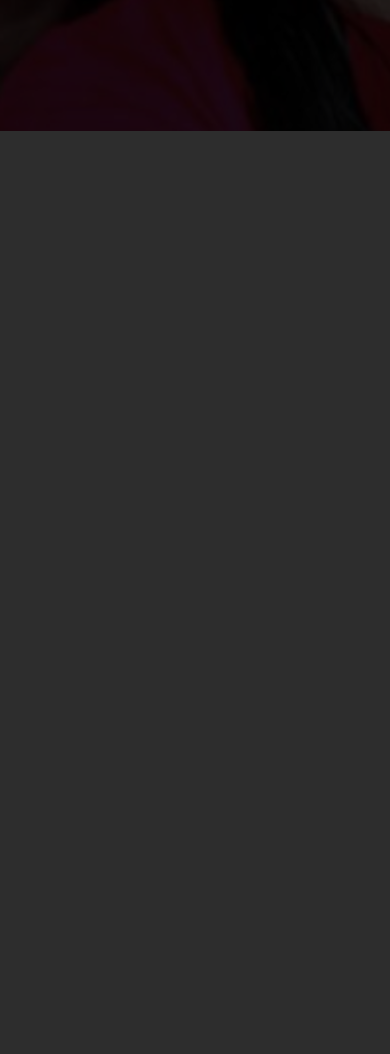
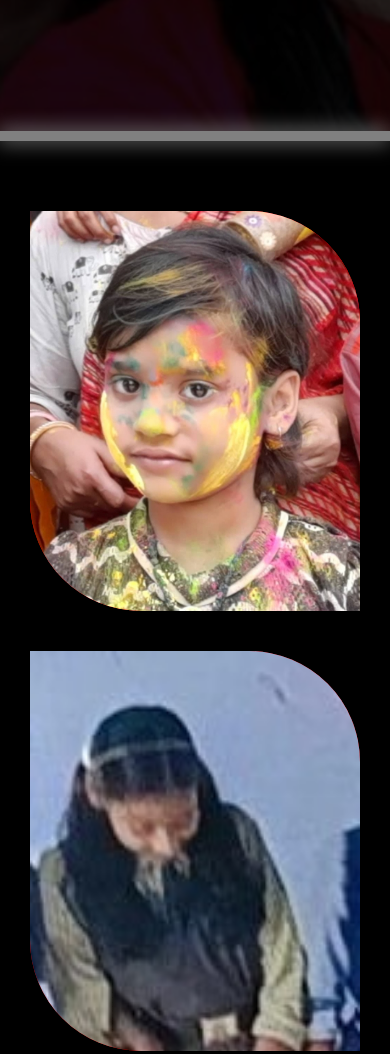
Before and after one commit to sweta73719/Portfolio, a plain HTML site: page index.html in a window 390 px wide. Shown: the part 544-1598 px from the top of the page. Before the commit the page ends 844 px from the top, so only its background shows below. Drawn offline with Linux system fonts and the light colour scheme; a web font is replaced by a local one.

Commit message:
Added Images of Sweta

```diff
--- a/index.html
+++ b/index.html
@@ -42,11 +42,25 @@
             <span id="name" class="first-name">Sweta <span class="last-name">Choudhary</span></span>
             <span id="bin">Innocent, Cutness, Smart, Introvert</span>
             <span class="bin-box">
-                The Site is dedicated to a Girl Named Sweta Kumari Choudhary.. <span style="color: red;">Scroll Down For more information</span>
+                The Site is dedicated to a Girl Named Sweta Kumari Choudhary.. <span style="color: red;">Scroll Down For
+                    more information</span>
             </span>
         </div>
     </div>
+    <div class="line"></div>
 
+    <div class="bin-box1">
+        <div class="image-bin">
+            <img src="assets/overdos of cutness.jpg" alt="error" id="image-1">
+        </div>
+        <div class="image-bin">
+            <img src="assets/enjoying the time.jpg" alt="" id="image-2">
+        </div>
+        <div class="image-bin">
+            <img src="assets/getting bored.jpg" alt="" id="image-3">
+        </div>
+
+    </div>
 </body>
 
 </html>
--- a/style.css
+++ b/style.css
@@ -10,10 +10,11 @@
             margin: 0;
             padding: 0;
             box-sizing: border-box;
+            color: white;
         }
 
         body {
-            background-color: var(--third-color);
+            background-color: var(--secondary-color);
         }
 
         #header {
@@ -239,3 +240,86 @@
                 font-size: 16px;
             }
         }
+
+        .line {
+            height: 10px;
+            width: 100%;
+            border: 1px solid gray;
+            background-color: gray;
+            box-shadow: -1px 0px 20px 1px gray;
+            position: relative;
+        }
+
+        .bin-box1 {
+            margin: auto;
+            display: flex;
+            justify-content: space-around;
+            flex-wrap: wrap;
+            gap: 20px;
+            margin-top: 40px;
+            padding: 30px;
+        }
+
+        .image-bin {
+            background-color: red;
+            overflow: hidden;
+            border-top-right-radius: 111px;
+            border-bottom-left-radius: 111px;
+            height: 500px;
+            width: 400px;
+            display: flex;
+            justify-content: center;
+            align-items: center;
+        }
+
+        .image-bin img {
+            width: 100%;
+            height: 100%;
+            object-fit: cover;
+        }
+
+        #image-1 {
+            object-position: center;
+        }
+
+        #image-2 {
+            object-position: top;
+        }
+
+        #image-3 {
+            object-position: top;
+        }
+
+        .biography {
+            border: 3px solid red;
+            width: 700px;
+            text-align: center;
+            padding: 50px;
+            align-content: center;
+            /* Added to center the biography */
+            margin: 0 auto;
+        }
+
+        @media (max-width: 1100px) {
+            .bin-box1 {
+                flex-direction: column;
+                align-items: center;
+                gap: 40px;
+                /* Increased gap for better spacing when stacked */
+            }
+
+            .image-bin {
+                width: 100%;
+                max-width: 400px;
+                /* Maintains the width limit */
+                height: 400px;
+                /* You can adjust this for mobile if needed */
+            }
+
+            .biography {
+                width: 100%;
+                max-width: 500px;
+                padding: 30px;
+                /* Reduced padding for mobile */
+            }
+        }
```
Also changed, not shown: assets/Rangoli (2).jpg (added), assets/TEACHER_S DAY  (1).jpg (added), assets/childhood-image.jpg (added), assets/enjoying the time.jpg (added), assets/getting bored.jpg (added), assets/overdos of cutness.jpg (added), assets/watching me.jpg (added), assets/with amrita.jpg (added).
